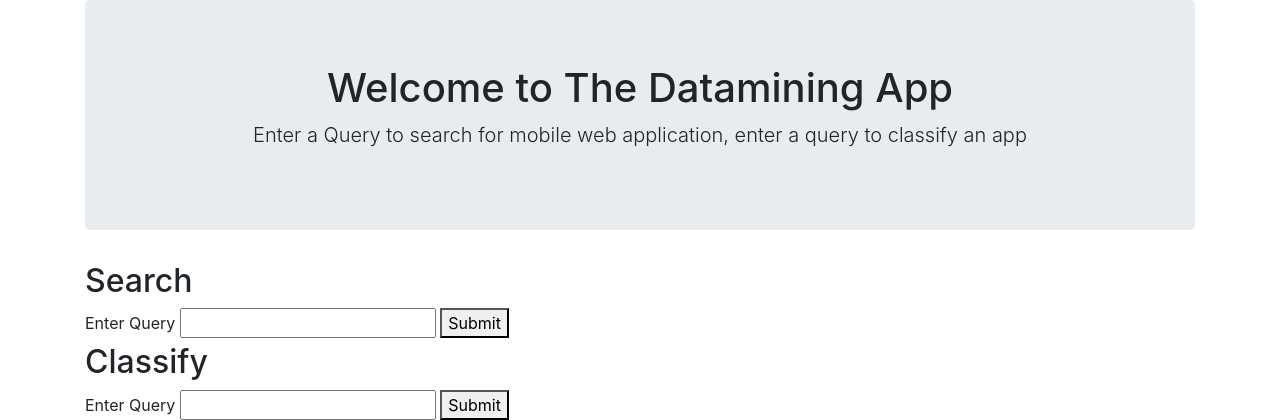
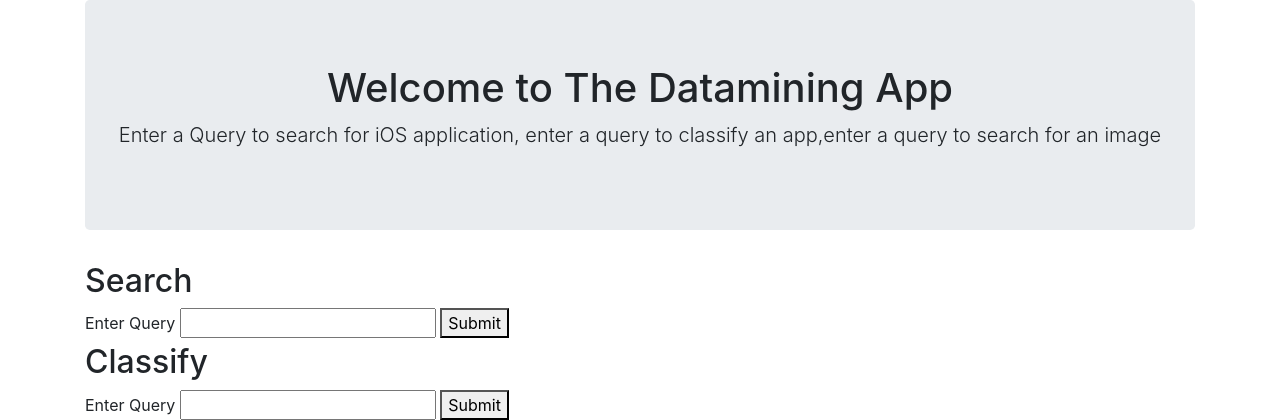
Before and after one commit to sergiog23/YoutubeSearchClassify, a Flask app: page / in a window 1280 px wide. Shown: the part 56-476 px from the top of the page. Run offline with Flask 2, Linux system fonts and the light colour scheme; parts of the project's set-up code (start-up, migrations or seed data) failed here and were passed over; some libraries are stand-ins or nearby versions.

Commit message:
deleted unecessary data

```diff
--- a/AppDataMining/app.py
+++ b/AppDataMining/app.py
@@ -15,7 +15,6 @@ imageObj = Image()
 @app.route('/')
 def index():
     return render_template('home.html',data=searchObj.vidInfo,result=result, search=False,classify=False,Image=False)
-
 
 @app.route('/', methods=['POST','GET'])
 def Compute():
@@ -52,9 +51,8 @@ def Compute():
         for c in classification:
             categories.append(c)
             percentage.append(round((classification[c]*100),2))
-
         return render_template('resultsClass.html',data=classifyObj.vidInfo,classifyQuery=classifyQuery,categories=categories,percentage=percentage,classification=classification,search=False,classify=True,priors=priors)
-
+    # image captionning part
     ImageQuery = request.form.get('Image')
     if( ImageQuery is not None):
         documentsImage = []
@@ -65,10 +63,6 @@ def Compute():
             documentsImage.append(result[i])
         caption = list(imageObj.imageInfo['caption'][documentsImage])
         url = list(imageObj.imageInfo['url'][documentsImage])
-
-        def path(path):
-            return '<img src="'+path + '" width = "100">'
-
         tf =[]
         idf = []
 
--- a/AppDataMining/templates/home.html
+++ b/AppDataMining/templates/home.html
@@ -3,7 +3,7 @@
 {% block body %}
 <div class ="jumbotron text-center">
     <h1>Welcome to The Datamining App</h1>
-    <p class="lead"> Enter a Query to search for mobile web application, enter a query to classify an app</p>
+    <p class="lead"> Enter a Query to search for iOS application, enter a query to classify an app,enter a query to search for an image </p>
 </div>
 <body>
 <form class="form-inline my-2 my-lg-0">
```
